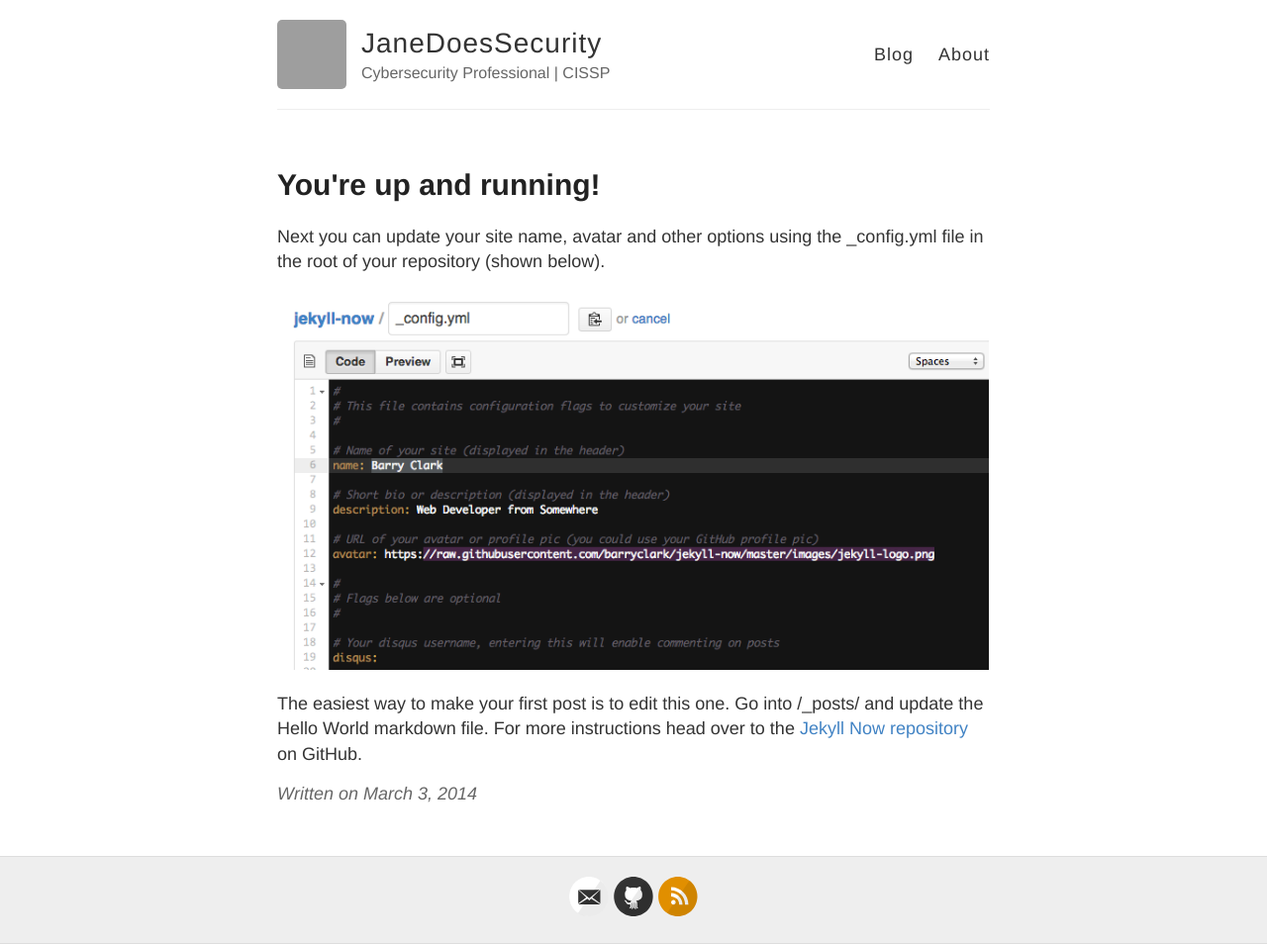
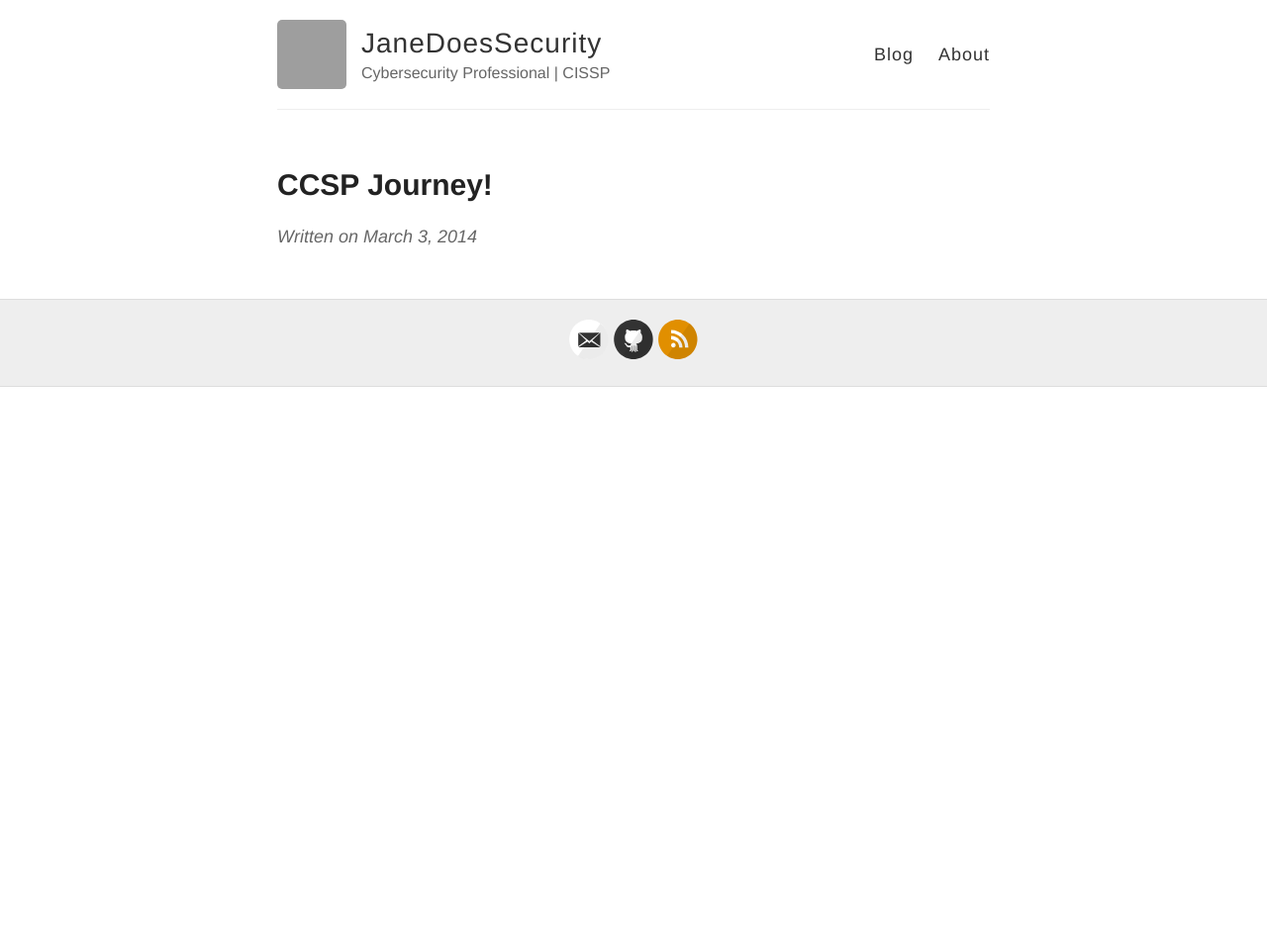
Before and after one commit to janedoessecurity/janedoessecurity.github.io, a Jekyll site: the page built from _posts/2014-3-3-Hello-World.md, in a window 1280 px wide. Shown: the whole page at 99% size. Built offline with Jekyll 4.4.1, drawn with Linux system fonts in a browser that asks for light colours; after the commit the page ends 900 px from its top, so only the background shows below that; grey boxes are pictures that could not be loaded.

Commit message:
Update 2014-3-3-Hello-World.md

```diff
--- a/_posts/2014-3-3-Hello-World.md
+++ b/_posts/2014-3-3-Hello-World.md
@@ -1,10 +1,4 @@
 ---
 layout: post
-title: You're up and running!
+title: CCSP Journey!
 ---
-
-Next you can update your site name, avatar and other options using the _config.yml file in the root of your repository (shown below).
-
-![_config.yml]({{ site.baseurl }}/images/config.png)
-
-The easiest way to make your first post is to edit this one. Go into /_posts/ and update the Hello World markdown file. For more instructions head over to the [Jekyll Now repository](https://github.com/barryclark/jekyll-now) on GitHub.
```
